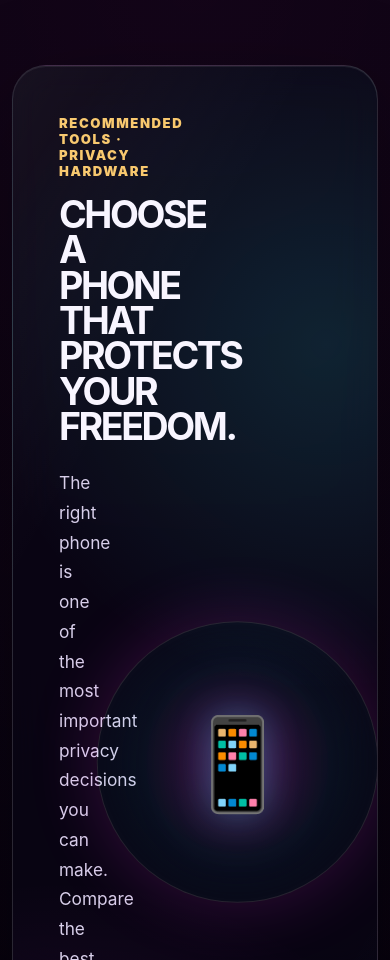
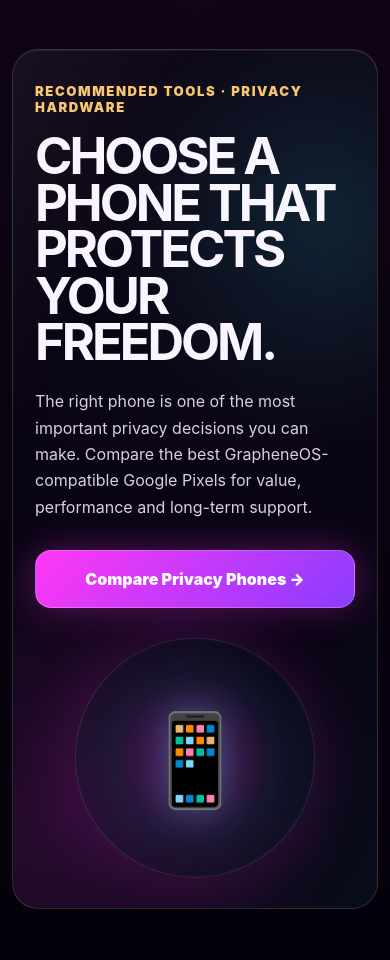
Before and after one commit to sovereigncity/sovereigncity-website, a plain HTML site: page index.html in a window 390 px wide. Shown: the part 1040-2000 px from the top of the page. Drawn offline with Linux system fonts and the light colour scheme.

Commit message:
Add files via upload

```diff
--- a/index.html
+++ b/index.html
@@ -942,6 +942,51 @@
 body:not(.nav-hidden) .nav{pointer-events:auto}
 @media(max-width:760px){body.scrolled .nav{width:calc(100% - 16px)!important}body.nav-hidden .nav{transform:translateX(-50%) translateY(-135%)!important}}
 </style>
+
+<style id="sc-tools-mobile-fix">
+/* v1.5 — Fix Recommended Tools section on mobile */
+@media (max-width: 760px) {
+  .tools-feature {
+    padding: 62px 0 74px;
+  }
+
+  .tools-panel {
+    grid-template-columns: 1fr;
+    gap: 30px;
+    padding: 30px 22px;
+    border-radius: 26px;
+  }
+
+  .tools-panel h2 {
+    max-width: 100%;
+    font-size: clamp(2.7rem, 13vw, 4.25rem);
+    line-height: .92;
+    letter-spacing: -.06em;
+  }
+
+  .tools-panel p {
+    width: 100%;
+    max-width: none;
+    margin-top: 22px;
+    font-size: 1rem;
+    line-height: 1.65;
+  }
+
+  .tools-action {
+    width: 100%;
+    justify-content: center;
+  }
+
+  .tools-visual {
+    min-height: 240px;
+  }
+
+  .tools-orbit {
+    width: min(240px, 68vw);
+  }
+}
+</style>
+
 </head>
 
 <body>
```
